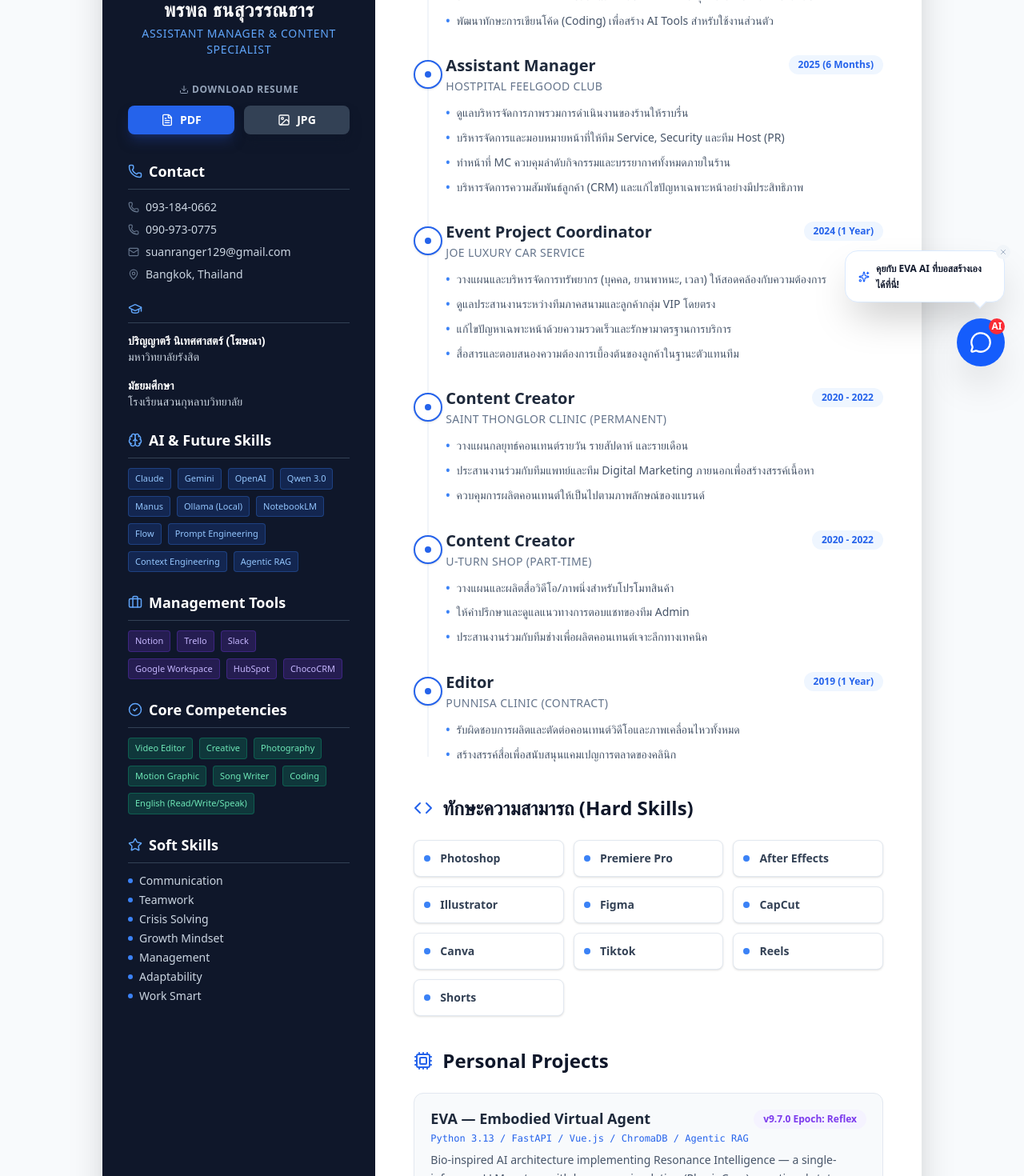
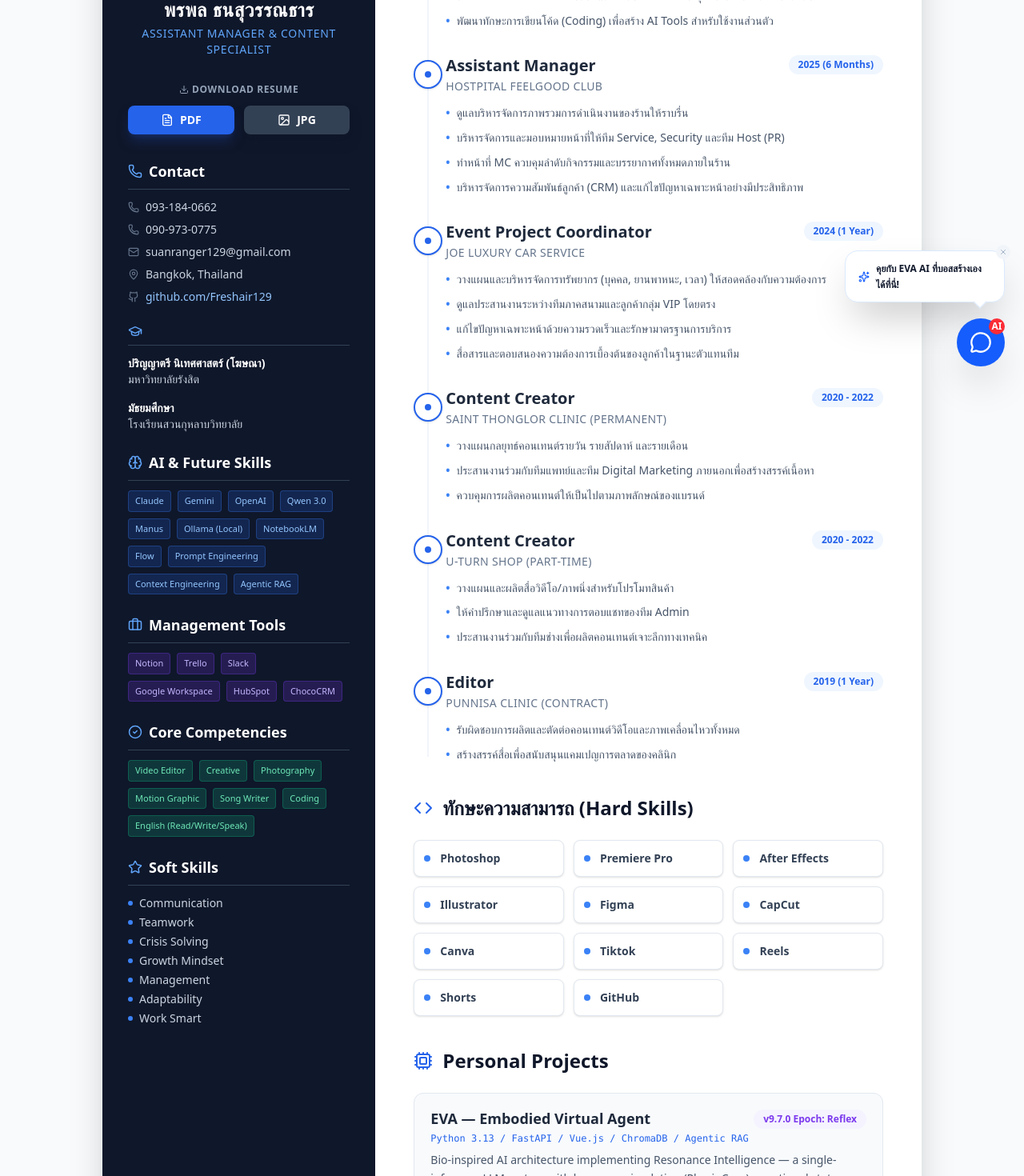
Before and after one commit to Freshair129/resume, a React (Vite) app: page /resume in a window 1280 px wide. Shown: the part 318-1788 px from the top of the page at 80% size. Built offline with nearby package versions, Linux system fonts and the light colour scheme.

Commit message:
feat: add GitHub link in contact + GitHub to hard skills

```diff
--- a/src/Resume.jsx
+++ b/src/Resume.jsx
@@ -1,5 +1,5 @@
 import { Link } from 'react-router-dom';
-import { ArrowLeft, Phone, Mail, MapPin, Download, ExternalLink, Award, Sparkles, Brain, Cpu, Code, Star, Video, Camera, Briefcase, Image as ImageIcon, FileText, GraduationCap, CheckCircle2 } from 'lucide-react';
+import { ArrowLeft, Phone, Mail, MapPin, Download, ExternalLink, Award, Sparkles, Brain, Cpu, Code, Star, Video, Camera, Briefcase, Image as ImageIcon, FileText, GraduationCap, CheckCircle2, Github } from 'lucide-react';
 import { useLanguage } from './LanguageContext';
 import React, { useRef } from 'react';
 import html2canvas from 'html2canvas';
@@ -114,7 +114,7 @@ const Resume = () => {
     // Resume data structure aligned with Portfolio.jsx structure for consistency if needed,
     // but here we primarily use the translation object for static text.
 
-    const hardSkills = ["Photoshop", "Premiere Pro", "After Effects", "Illustrator", "Figma", "CapCut", "Canva", "Tiktok", "Reels", "Shorts"];
+    const hardSkills = ["Photoshop", "Premiere Pro", "After Effects", "Illustrator", "Figma", "CapCut", "Canva", "Tiktok", "Reels", "Shorts", "GitHub"];
     const aiSkills = [
         "Claude", "Gemini", "OpenAI", "Qwen 3.0", "Manus", "Ollama (Local)",
         "NotebookLM", "Flow",
@@ -211,6 +211,7 @@ const Resume = () => {
                                     <p className="flex items-center gap-2"><Phone size={14} className="text-[#64748b]" /> 090-973-0775</p>
                                     <p className="flex items-center gap-2"><Mail size={14} className="text-[#64748b]" /> suanranger129@gmail.com</p>
                                     <p className="flex items-center gap-2"><MapPin size={14} className="text-[#64748b]" /> {t.resume.location}</p>
+                                    <p className="flex items-center gap-2"><Github size={14} className="text-[#64748b]" /> <a href="https://github.com/Freshair129" target="_blank" rel="noopener noreferrer" className="text-[#93c5fd] hover:text-white transition-colors">github.com/Freshair129</a></p>
                                 </div>
                             </div>
                         </section>
```
